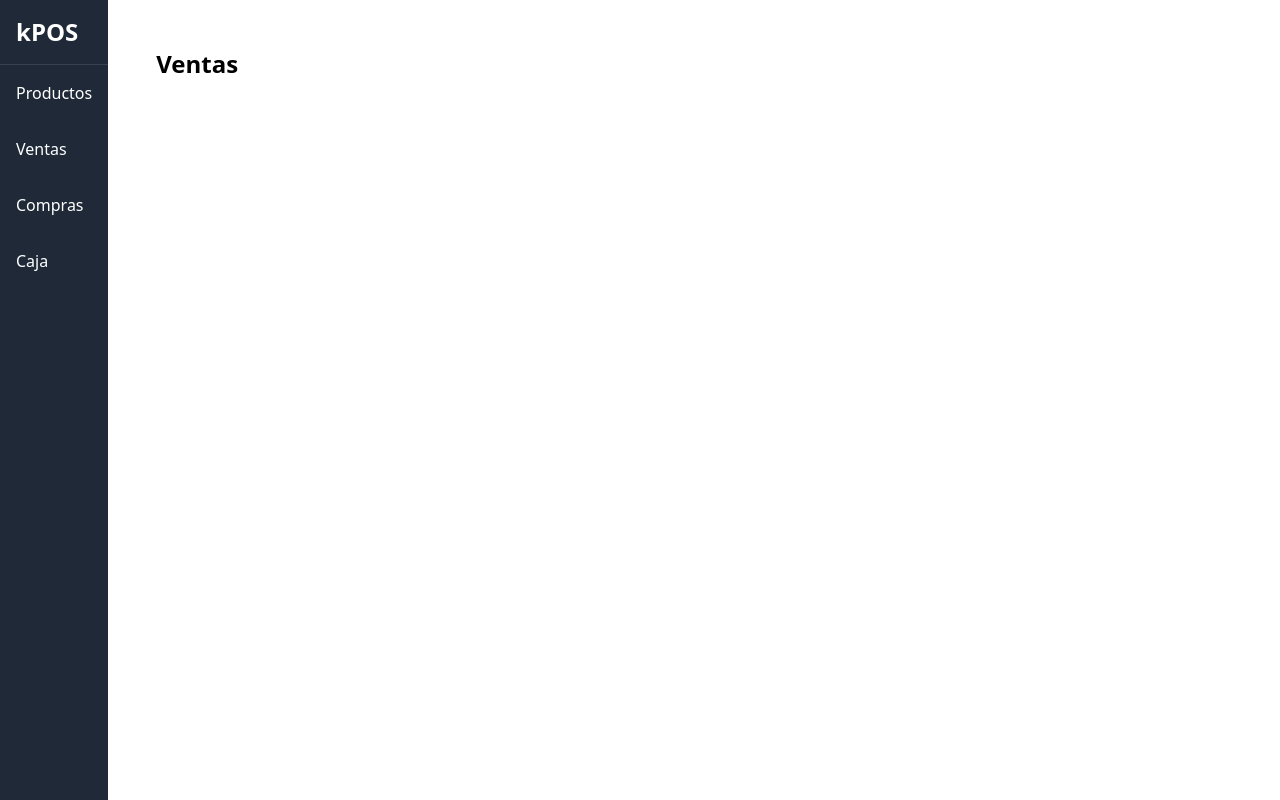
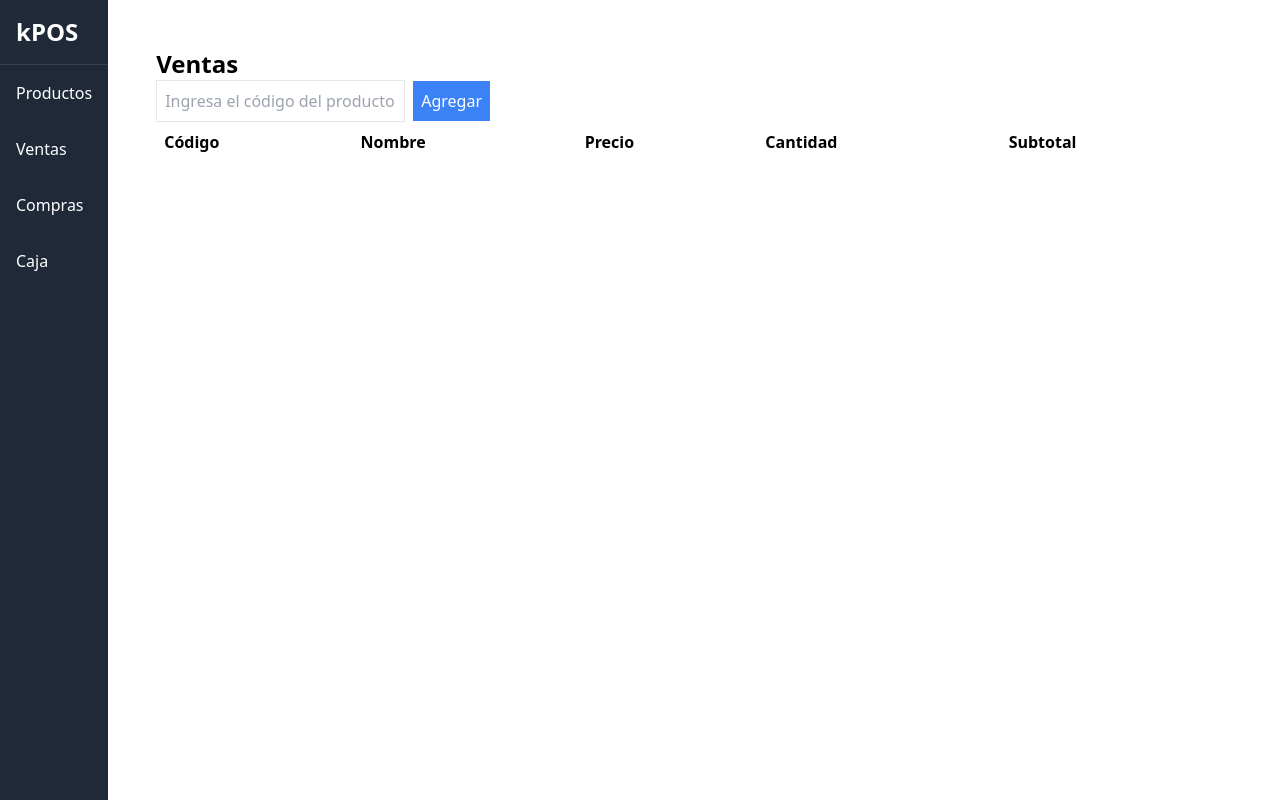
Before and after one commit to pagliardini/kpos-vuejs, a Vue app: page /ventas in a window 1280 px wide. Built offline with nearby package versions, Linux system fonts and the light colour scheme.

Commit message:
desarrollo ventas

```diff
--- a/src/components/VentasView.vue
+++ b/src/components/VentasView.vue
@@ -1,12 +1,36 @@
+<!-- VentasView.vue -->
 <template>
-  <div class="p-6">
+  <section class="p-6">
     <h1 class="text-2xl font-bold">Ventas</h1>
-    <!-- You can add other components here later -->
-  </div>
+    <InputProducto @producto-agregado="agregarProducto" />
+    <ListaProductos :productos="productos" />
+  </section>
 </template>
 
 <script>
+// Importamos los componentes hijos
+import InputProducto from '@/components/ventas/InputProducto.vue';
+import ListaProductos from '@/components/ventas/ListaProductos.vue';
+
 export default {
   name: 'VentasView',
+  components: {
+    InputProducto,
+    ListaProductos
+  },
+  data() {
+    return {
+      productos: [] // Inicializamos un array vacío para almacenar los productos
+    };
+  },
+  methods: {
+    agregarProducto(producto) {
+      this.productos.push(producto); // Agregamos el nuevo producto a la lista
+    }
+  }
 }
 </script>
+
+<style scoped>
+/* Estilos específicos para VentasView */
+</style>
--- /dev/null
+++ b/src/components/ventas/InputProducto.vue
@@ -0,0 +1,43 @@
+<!-- InputProducto.vue -->
+<template>
+  <input
+      type="text"
+      v-model="codigo"
+      @keyup.enter="buscarProducto"
+      placeholder="Ingresa el código del producto"
+      class="border p-2"
+  />
+  <button @click="buscarProducto" class="ml-2 bg-blue-500 text-white p-2">Agregar</button>
+
+</template>
+
+<script>
+import axios from 'axios';
+
+export default {
+  data() {
+    return {
+      codigo: ''
+    };
+  },
+  methods: {
+    async buscarProducto() {
+      if (this.codigo.trim()) {
+        try {
+          const response = await axios.get(`http://localhost:5000/ventas/buscar/codigo?codigo=${this.codigo}`);
+          const producto = response.data;
+          this.$emit('producto-agregado', producto); // Emitimos el objeto del producto
+          this.codigo = ''; // Limpiar el input después de agregar
+        } catch (error) {
+          console.error('Error al buscar el producto:', error);
+          // Aquí puedes manejar errores, como mostrar un mensaje al usuario
+        }
+      }
+    }
+  }
+}
+</script>
+
+<style scoped>
+/* Estilos específicos para InputProducto */
+</style>
--- /dev/null
+++ b/src/components/ventas/ListaProductos.css
@@ -0,0 +1,14 @@
+/* Estilos específicos para ListaProductos */
+table {
+  width: 100%;
+  border-collapse: collapse;
+}
+
+th, td {
+  text-align: left;
+  padding: 8px;
+}
+
+input[type="number"] {
+  width: 50px; /* Ajusta el tamaño del input */
+}
--- /dev/null
+++ b/src/components/ventas/ListaProductos.vue
@@ -0,0 +1,35 @@
+<template>
+  <table class="min-w-full">
+    <thead>
+    <tr>
+      <th>Código</th>
+      <th>Nombre</th>
+      <th>Precio</th>
+      <th>Cantidad</th>
+      <th>Subtotal</th>
+    </tr>
+    </thead>
+    <tbody>
+    <tr v-for="(producto, index) in productos" :key="index">
+      <td>{{ producto.codigo }}</td>
+      <td>{{ producto.nombre }}</td>
+      <td>${{ producto.precio }}</td>
+      <td>1</td>
+      <td></td>
+    </tr>
+    </tbody>
+  </table>
+</template>
+
+<script>
+import './ListaProductos.css'
+
+export default {
+  props: {
+    productos: {
+      type: Array,
+      required: true
+    }
+  }
+}
+</script>
--- a/src/router/index.js
+++ b/src/router/index.js
@@ -3,7 +3,7 @@ import ProductosView from "@/components/ProductosView.vue";
 import VentasView from "@/components/VentasView.vue";
 import ComprasView from "@/components/ComprasView.vue";
 import CajaView  from "@/components/CajaView.vue";
-import ProductosAgregarMod from "@/components/sidebar/ProductosAgregarMod.vue";
+import ProductosAgregarMod from "@/components/productos/ProductosAgregarMod.vue";
 
 
 const routes = [
```
Also changed, not shown: src/components/productos/ProductosAgregarMod.vue (renamed from src/components/sidebar/ProductosAgregarMod.vue).
